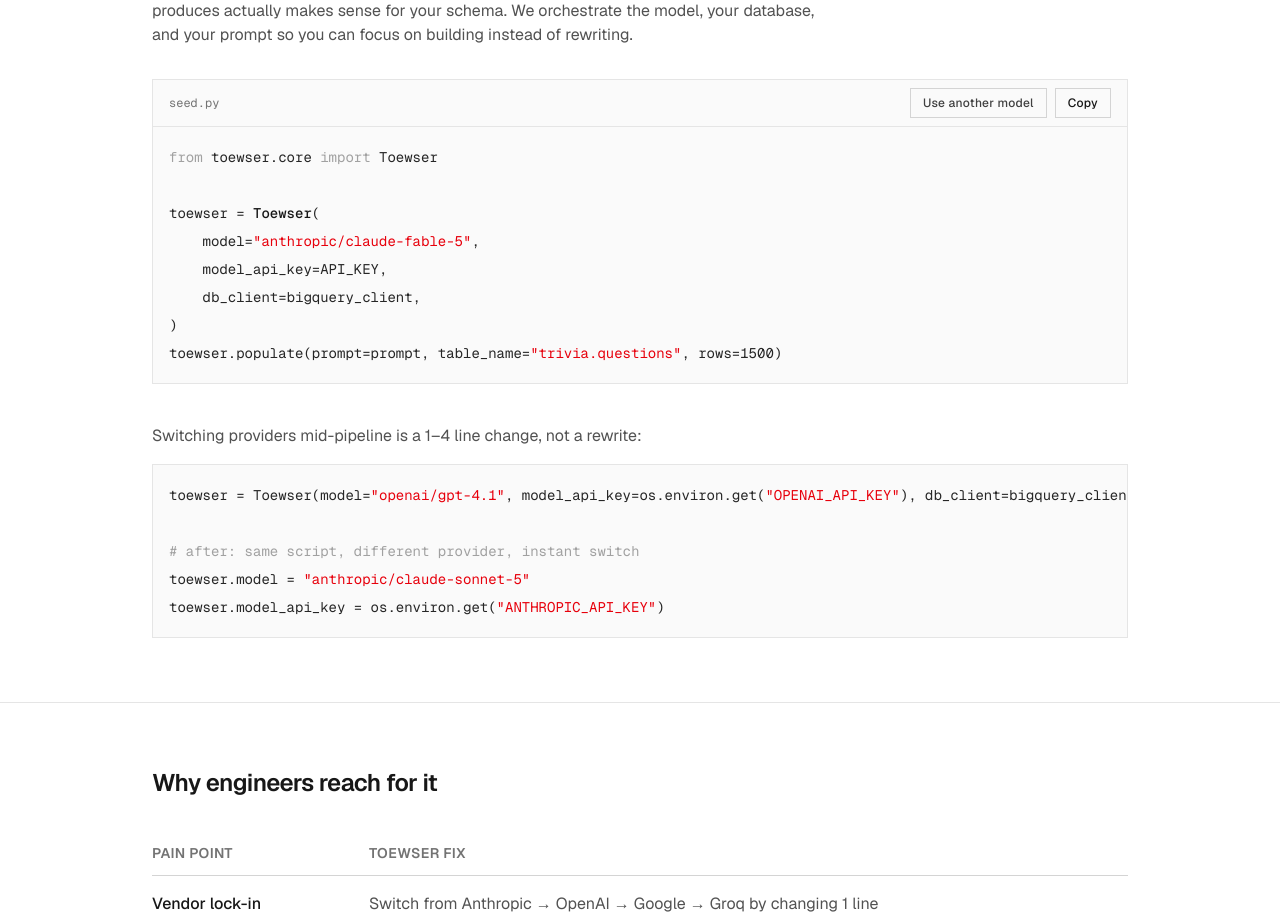
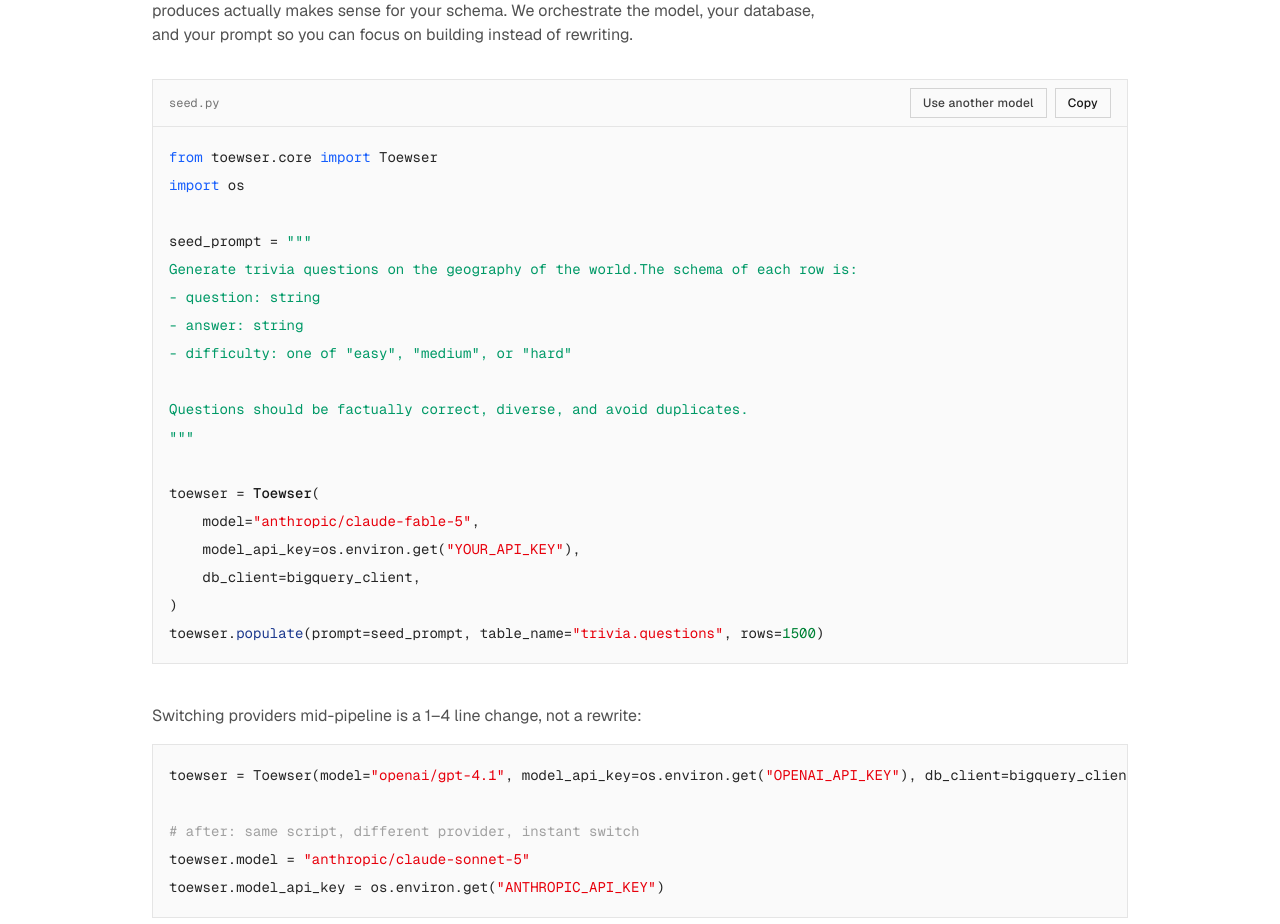
Before and after one commit to MightyTMZ/toewser-dev, a Next.js app: page / in a window 1280 px wide. Shown: the part 1080-2004 px from the top of the page. Built offline with nearby package versions, Linux system fonts and the light colour scheme.

Commit message:
seed demo script color change

```diff
--- a/app/components/DemoSnippet.tsx
+++ b/app/components/DemoSnippet.tsx
@@ -57,19 +57,37 @@
         </div>
       </div>
       <pre className="overflow-x-auto px-4 py-4 font-mono text-sm leading-7 text-neutral-800">
-        <span className="text-neutral-400">from</span>
+        <span className="text-blue-600">from</span>
         {" toewser.core "}
-        <span className="text-neutral-400">import</span>
-        {" Toewser"}
+        <span className="text-blue-600">import</span>
+        {" Toewser\n"}
+        <span className="text-blue-600">import</span>
+        {" os"}
+        {"\n\n"}
+        {"seed_prompt = "}
+        <span className="text-emerald-600">
+        {"\"\"\""}
+        {"\n"}
+        {"Generate trivia questions on the geography of the world."}
+        {"The schema of each row is:\n- question: string\n- answer: string\n- difficulty: one of \"easy\", \"medium\", or \"hard\"\n\nQuestions should be factually correct, diverse, and avoid duplicates."}
+        {"\n"}
+        {"\"\"\""}
+        </span>
         {"\n\n"}
         {"toewser = "}
         <span className="text-neutral-900 font-medium">Toewser</span>
         {"(\n    model="}
         <span className="text-red-600">&quot;{model}&quot;</span>
-        {",\n    model_api_key=API_KEY,\n    db_client=bigquery_client,\n)\n"}
-        {"toewser.populate(prompt=prompt, table_name="}
+        {",\n    model_api_key=os.environ.get("}
+        <span className="text-red-600">&quot;YOUR_API_KEY&quot;</span>
+        {"),\n    db_client=bigquery_client,\n)\n"}
+        {"toewser."}
+        <span className="text-blue-900">{"populate"}</span>
+        {"(prompt=seed_prompt, table_name="}
         <span className="text-red-600">&quot;trivia.questions&quot;</span>
-        {", rows=1500)"}
+        {", rows="}
+        <span className="text-green-700">{"1500"}</span>
+        {")"}
       </pre>
     </div>
   )
```
